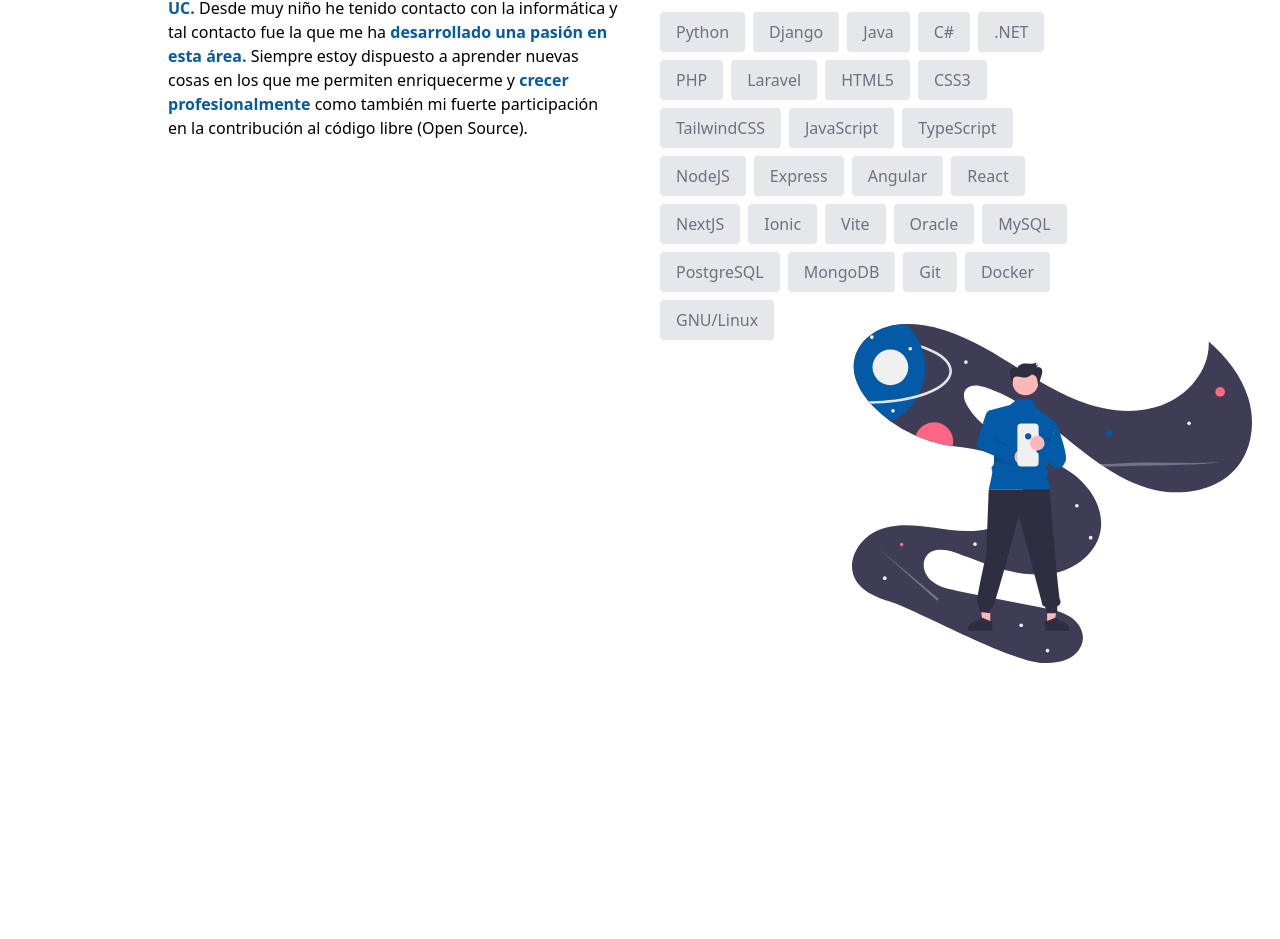
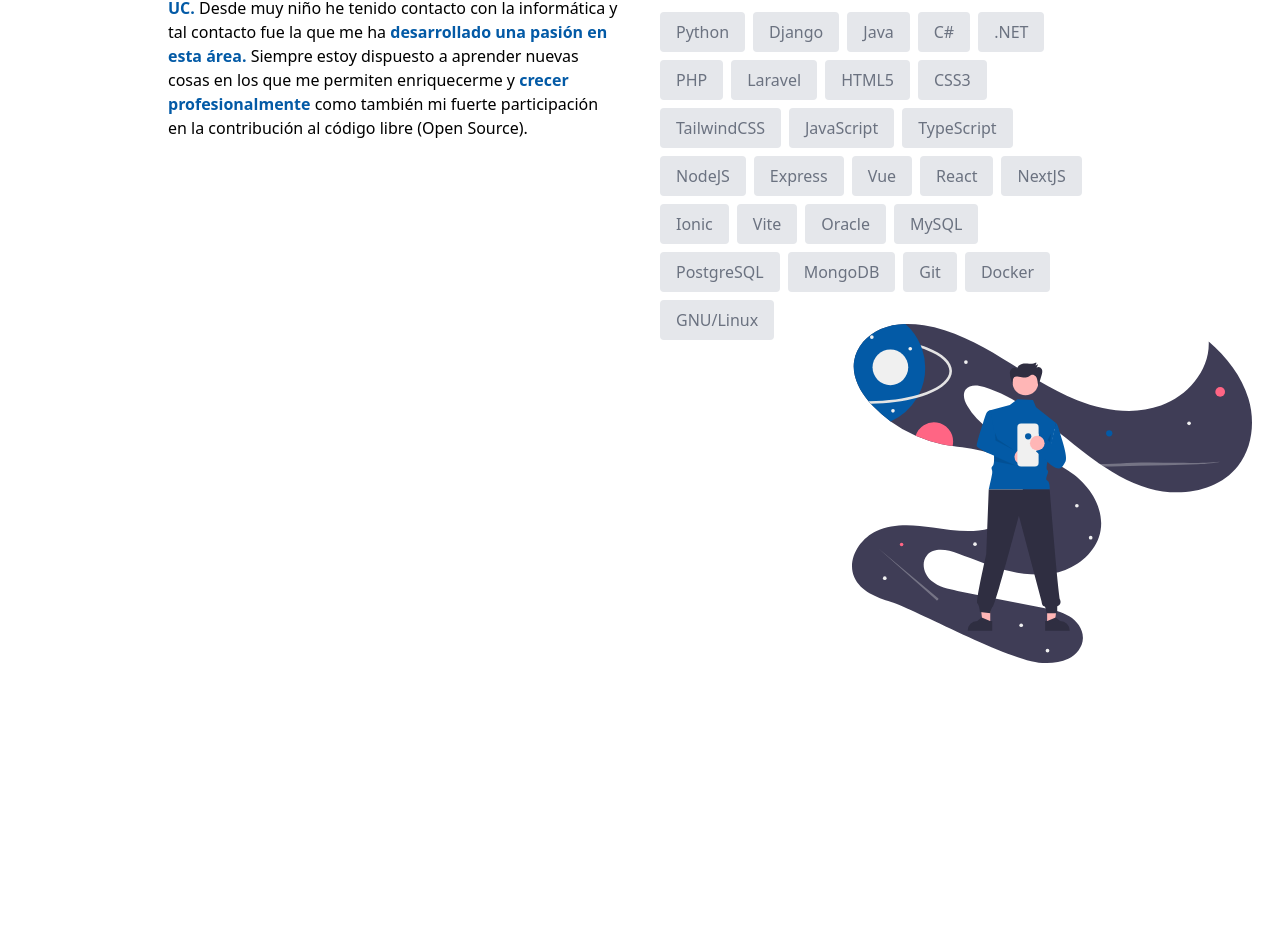
Before and after one commit to lennardscript/my-portfolio, a Next.js app: page / in a window 1280 px wide. Shown: the part 1035-1974 px from the top of the page. Built offline with nearby package versions, Linux system fonts and the light colour scheme.

Commit message:
update about section tech

```diff
--- a/components/AboutSection.tsx
+++ b/components/AboutSection.tsx
@@ -17,7 +17,7 @@ const tech = [
   {tech: 'TypeScript'},
   {tech: 'NodeJS'},
   {tech: 'Express'},
-  {tech: 'Angular'},
+  {tech: 'Vue'},
   {tech: 'React'},
   {tech: 'NextJS'},
   {tech: 'Ionic'},
```
